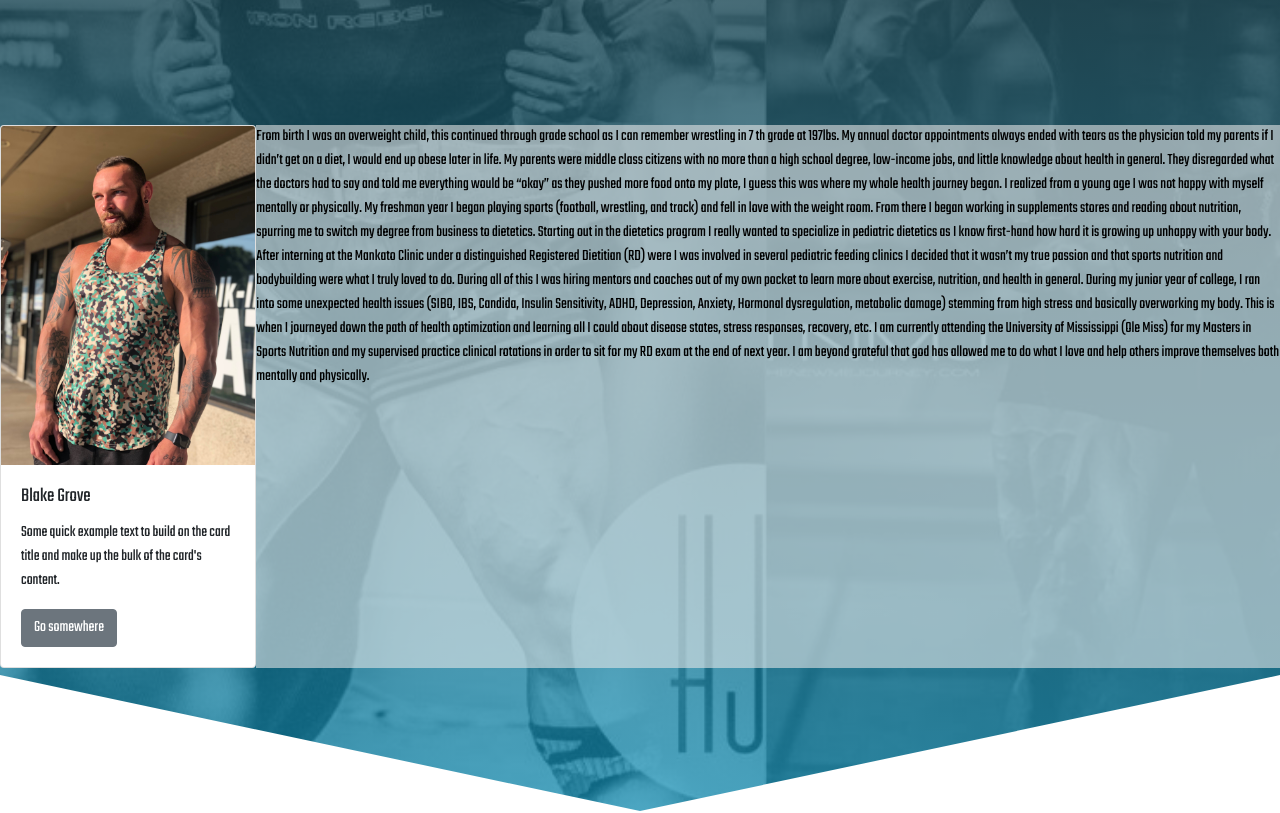
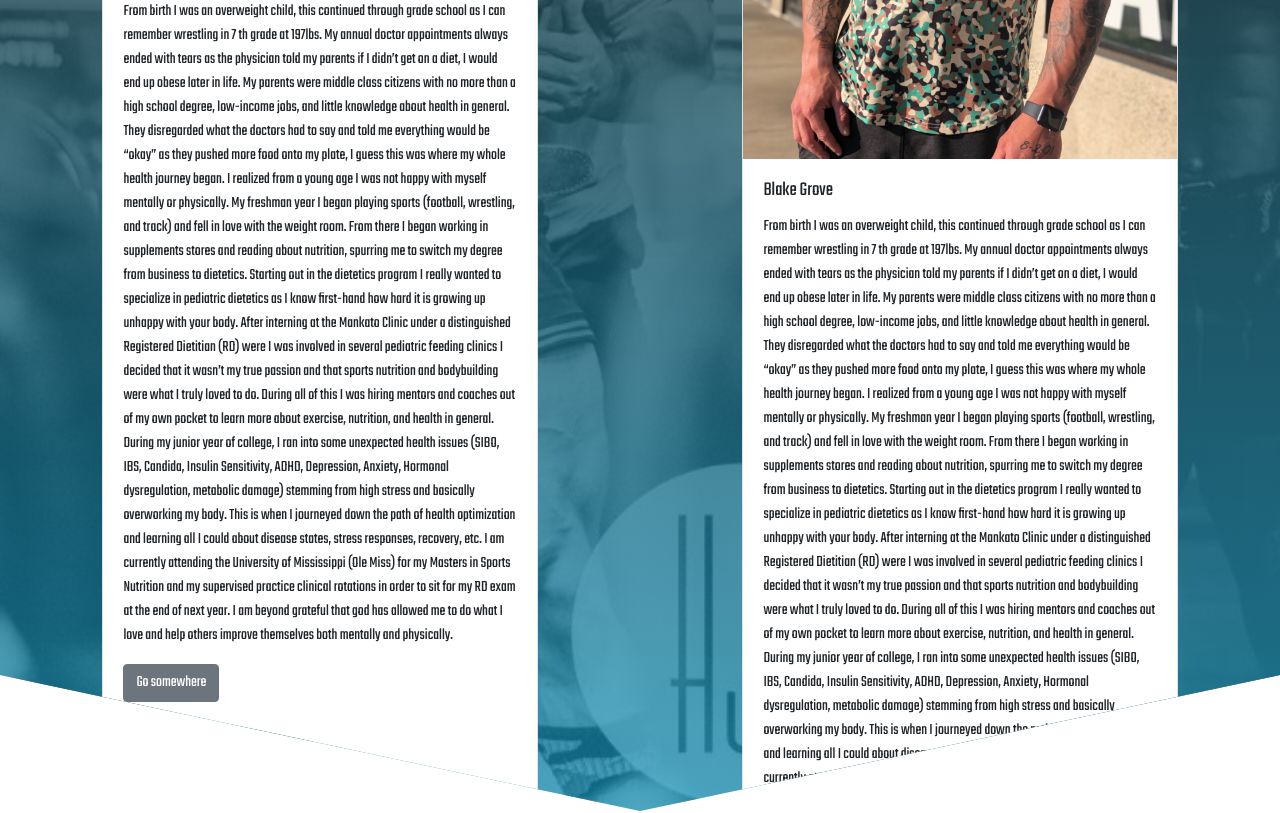
Before and after one commit to lsimianer/nickspage, a React (Create React App) app: page /Coaches in a window 1280 px wide. Shown: the part 700-1513 px from the top of the page. Built offline with nearby package versions, Linux system fonts and the light colour scheme.

Commit message:
doing the thng, paypal integration for online training, coahces refresh, landing assured, andhpok up nicks calendar

```diff
--- a/src/pages/coaches/Coaches.js
+++ b/src/pages/coaches/Coaches.js
@@ -19,20 +19,18 @@ class Coaches extends Component {
     return (
     <div>
         <Navbar/>
-            <Container id='scheduleContainer'>
+        <Container id='coachPageContainer'>
             <Container id='coachCon'>
-                        <Card style={{ width: '20rem' }}>
+
+                        <Card>
                             <Card.Img className='coachCardPic' variant="top" src={nick} />
                             <Card.Body>
                                 <Card.Title>Nick Langer</Card.Title>
                                 <Card.Text>
-                            Some quick example text to build on the card title and make up the bulk of
-                            the card's content.
-                            </Card.Text>
-                            <Button variant="primary">Go somewhere</Button>
-                        </Card.Body>
-                        </Card>
-                        <Container id='CoachBioContainer'>
+                                    <p className='coachBioTextMobile'>
+                                        this will be where the shortened bio for
+                                        mobile is displayed
+                                    </p>
                                     <p className='coachBioText'>
                                         From birth I was an overweight child, this continued through grade school as I can remember
                                         wrestling in 7 th grade at 197lbs. My annual doctor appointments always ended with tears as the
@@ -60,22 +58,20 @@ class Coaches extends Component {
                                         of next year. I am beyond grateful that god has allowed me to do what I love and help others
                                         improve themselves both mentally and physically.
                                     </p>
-                        </Container>
-                    </Container>
+                                    </Card.Text>
+                                <Button variant="primary">Go somewhere</Button>
+                            </Card.Body>
+                        </Card>
 
-                    <Container id='coachCon'>
-                        <Card style={{ width: '20rem' }}>
+                        <Card>
                             <Card.Img className='coachCardPic' variant="top" src={blake} />
                             <Card.Body>
                                 <Card.Title>Blake Grove</Card.Title>
                                     <Card.Text>
-                            Some quick example text to build on the card title and make up the bulk of
-                            the card's content.
-                            </Card.Text>
-                            <Button variant="primary">Go somewhere</Button>
-                        </Card.Body>
-                        </Card>
-                        <Container id='CoachBioContainer'>
+                                    <p className='coachBioTextMobile'>
+                                        this will be where the shortened bio for
+                                        mobile is displayed
+                                    </p>
                                     <p className='coachBioText'>
                                         From birth I was an overweight child, this continued through grade school as I can remember
                                         wrestling in 7 th grade at 197lbs. My annual doctor appointments always ended with tears as the
@@ -103,14 +99,14 @@ class Coaches extends Component {
                                         of next year. I am beyond grateful that god has allowed me to do what I love and help others
                                         improve themselves both mentally and physically.
                                     </p>
+                                    </Card.Text>
+                                <Button variant="primary">Go somewhere</Button>
+                            </Card.Body>
+                        </Card>
+
             </Container>
         </Container>
 
-
-
-
-
-            </Container>
         <Footer/>
     </div>
     );
--- a/src/pages/coaches/coaches.css
+++ b/src/pages/coaches/coaches.css
@@ -1,8 +1,62 @@
-#CoachBioContainer{
-    background-color: rgba(233, 233, 233, 0.582);
-    color: black;
+body{
+    overflow-x: hidden;
 }
-#coachCon{
+#coachCon {
     margin-top: 10%;
     display: inline-flex;
 }
+.card{
+    display: flex;
+    margin-left: 8vw;
+    margin-right: 8vw;
+    width: 30.25rem;
+}
+.coachCardPic{
+    height: auto;
+}
+#coachPageContainer{
+    background-image: linear-gradient(#202020d5, #1391b8b7),url('../images/unnamed-10.jpg');
+    /* overflow-y: scroll; */
+    height: 170vh;
+    margin-top: 0%;
+    padding-bottom: 2%;
+    margin-bottom: 2%;
+    background-size: cover;
+    background-repeat: no-repeat;
+    clip-path: polygon(0 0, 100% 0, 100% 90%, 50% 100%, 0 90%);
+    margin-top: -1px;
+    padding-top: 1px;
+}
+.coachBioTextMobile{
+    display: none;
+    visibility: hidden;
+}
+
+@media screen and (max-width: 70em) {
+
+    .coachBioTextMobile{
+        display: flow-root;
+        visibility: visible;
+    }
+
+    .coachBioText{
+        display: none;
+        visibility: hidden;
+    }
+
+}
+/* .grid {
+    padding-left: 0;
+    padding-right: 0;
+}
+
+.row {
+    margin-left: 0;
+    margin-right: 0;
+}
+
+.col {
+
+    padding-left: 0;
+    padding-right: 0;
+} */
--- a/src/pages/landing/landing.css
+++ b/src/pages/landing/landing.css
@@ -6,24 +6,9 @@
         opacity: 1;
     }
 
-    25% {
+    99% {
         visibility: visible;
-        opacity: 0.95;
-    }
-
-    45% {
-        visibility: visible;
-        opacity: 0.85;
-    }
-
-    65% {
-        visibility: visible;
-        opacity: 0.88;
-    }
-
-    85% {
-        visibility: visible;
-        opacity: 0.85;
+        opacity: 0.55;
     }
 
     100% {
@@ -35,13 +20,10 @@
 
 @keyframes strobe {
     0% {
-        color: white;
+        color: black;
     }
 
-    50% {
-        color: black;
 
-    }
 
     100% {
         color: white;
@@ -68,7 +50,7 @@
     z-index: 999;
     color: black;
     background-color: rgb(0, 0, 0);
-    animation: 8s ease-in loadHider 1;
+    animation: 8s linear loadHider 1;
     visibility: hidden;
     opacity: 0;
     /* background-image: ; */
@@ -122,7 +104,8 @@
     background-size: 20%;
     background-repeat: repeat; */
     font-size: 3.85rem;
-    animation: 0.075s ease-in strobe infinite;
+    animation: 8s ease-in strobe 1;
+    animation-fill-mode:forwards ;
 }
 
 
@@ -136,12 +119,16 @@
     }
 }
 
-@media (max-width: 70em) {
+@media screen and (max-width: 70em) {
     #enter {
         width: 85vw;
     }
 
-
+   #scheduleContainer{
+       height: 110%;
+       overflow-y: scroll;
+       padding-bottom: 5%;
+   }
     #rhinoHolder{
         width: 20vw;
     }
@@ -153,7 +140,7 @@
     }
     #landingRhino{
         height: 42vh;
-        padding-left: 6%;
+        padding-left: 18%;
     }
     #crazyText {
         width: 50vw;
--- a/src/pages/schedule/Schedule.js
+++ b/src/pages/schedule/Schedule.js
@@ -3,7 +3,7 @@ import { Link } from "react-router-dom";
 import "./schedule.css";
 import Footer  from '../components/footer';
 import Iframe from 'react-iframe'
-import { Jumbotron, Button, Form, FormGroup, Label, Input, Row, Col, Container } from 'reactstrap';
+import { ListGroupItem, ListGroup, Card, Row, Col, Container } from 'reactstrap';
 import Navbar  from '../components/navbar'
 
 
@@ -84,103 +84,45 @@ class Schedule extends Component {
         <Container id='onlineTrainingContainer'>
             <h3 className="trainingText">ONLINE TRAINING</h3>
                      <Row className="row-grid">
-                        {/* <Col>
-                        <div className="card">
-                            <div className="card__side card__side--front">
-                                    <div className="card__picture card__picture--1">
-                                        &nbsp;
-                                    </div>
-                                    <h4 className="card__heading">
-                                        <span className="card__heading-span card__heading-span--1">Bronz Package</span>
-                                    </h4>
-                                    <div className="card__details">
-                                        <ul>
-                                            <li>24/7 Access</li>
-                                            <li>Nutrition Coaching</li>
-                                            <li>Enjoy up to 4 Group Classes per week</li>
-                                        </ul>
-                                    </div>
-                            </div>
-                            <div className="card__side card__side--back card__side--back-1">
-                                    <div className="card__cta">
-                                        <div className="card__price-box">
-                                            <p className="card__price-only">Only</p>
-                                            <p className="card__price-value">$67</p>
-                                            <p className="card__price-only">Per Month</p>
-
-                                        </div>
-                                        <a href="#popup" className="btn btn--white">Join now!</a>
-                                    </div>
-                                </div>
-                        </div>
-                        </Col> */}
-
-
                         <Col>
-                            <div className="card">
-                                <div className="card__side card__side--front">
-                                    <div className="card__picture card__picture--2">
-                                        &nbsp;
-                                    </div>
-                                    <h4 className="card__heading">
-                                        <span className="card__heading-span card__heading-span--2">Basic Package</span>
-                                    </h4>
-                                    <div className="card__details">
+                            <Container id='salesContainer'>
+                                <h3 className='salesHeader'>
+                                    Basic Training Package
+                                </h3>
+                                <div className='salesBody'>
                                     <ul>
                                         <li> weekly check-ins/alterations</li>
                                         <li>customized nutrition guidelines</li>
                                         <li>cardio plan</li>
                                         <li>supplement guidelines</li>
                                     </ul>
+                                    <h3 className='salesPriceTag'> Only $200 per month</h3>
                                 </div>
-
+                                <div className='salesLinks'>
+                                    <Link to='#'><h4 className='salesLinkText'> Buy Now</h4> </Link>
+                                    <Link to='/Coaches'><h4 className='salesLinkText'> View Trainers</h4> </Link>
                                 </div>
-                                <div className="card__side card__side--back card__side--back-2">
-                                    <div className="card__cta">
-                                        <div className="card__price-box">
-                                            <p className="card__price-only">Only</p>
-                                            <p className="card__price-value">$200</p>
-                                            <p className="card__price-only">Per Month</p>
-
-                                        </div>
-                                        <a href="#popup" className="btn cardBtn btn--white">Join now!</a>
-                                    </div>
-                                </div>
-                            </div>
+                            </Container>
                         </Col>
-
-
                         <Col>
-                            <div className="card">
-                                <div className="card__side card__side--front">
-                                    <div className="card__picture card__picture--3">
-                                        &nbsp;
-                                    </div>
-                                    <h4 className="card__heading">
-                                        <span className="card__heading-span card__heading-span--3">Elite Package</span>
-                                    </h4>
-                                    <div className="card__details">
+                        <Container id='salesContainer'>
+                                <h3 className='salesHeader'>
+                                    Elite Training Package
+                                </h3>
+                                <div className='salesBody'>
                                     <ul>
                                         <li>Custom workout planning</li>
                                         <li>Weekly adjustments</li>
                                         <li>CustomNutrition Coaching</li>
                                         <li>Cardio and supplement planning</li>
                                     </ul>
+                                    <h3 className='salesPriceTag'> Only $250 per month</h3>
                                 </div>
-
+                                <div className='salesLinks'>
+                                    <Link to='#'><h4 className='salesLinkText'> Buy Now</h4> </Link>
+                                    <Link to='/Coaches'><h4 className='salesLinkText'> View Trainers</h4> </Link>
                                 </div>
-                                <div className="card__side card__side--back card__side--back-3">
-                                    <div className="card__cta">
-                                        <div className="card__price-box">
-                                            <p className="card__price-only">Only</p>
-                                            <p className="card__price-value">$250</p>
-                                            <p className="card__price-only">Per Month</p>
-
-                                        </div>
-                                        <a href="#popup" className="btn btn--white">Join now!</a>
-                                    </div>
-                                </div>
-                            </div>
+                            </Container>
                         </Col>
                     </Row>
             </Container>
--- a/src/pages/schedule/schedule.css
+++ b/src/pages/schedule/schedule.css
@@ -88,7 +88,7 @@ body::-webkit-scrollbar-thumb {
 }
 
 #inPersonTrainingContainer {
-    background-color: rgba(0, 0, 0, 0.164);
+    background-color: rgba(255, 255, 255, 0.555);
     padding: 15px;
     border-radius: 25px;
     text-align: center;
@@ -107,8 +107,25 @@ body::-webkit-scrollbar-thumb {
 #ppTrainingForm:hover {
     color: rgb(3, 152, 211);
 }
+#salesContainer{
+    background-color: rgba(255, 255, 255, 0.555);
+    border-radius: 25px;
+}
+.salesHeader{
+    font-size: 3.85rem;
+}
+.salesBody{
+    font-size: 1.85rem;
+    text-align: center;
+}
+.salesLinks{
+    text-align: center;
+}
+.salesBody ul{
+    list-style: none;
+}
 
-@media (max-width: 70em) {
+@media screen and (max-width: 70em) {
 
     #form {
         padding-bottom: 20%;
--- a/src/pages/store/store.css
+++ b/src/pages/store/store.css
@@ -59,8 +59,7 @@
     #section3 {
         background-size: 200vh;
         background-position-x: 42%;
-        height: 290vh;
-        padding-right: 12%;
+        /* height: 290vh; */
     }
 
     #sectionStore {
```
Lines whose indentation alone changed are shown as unchanged.
